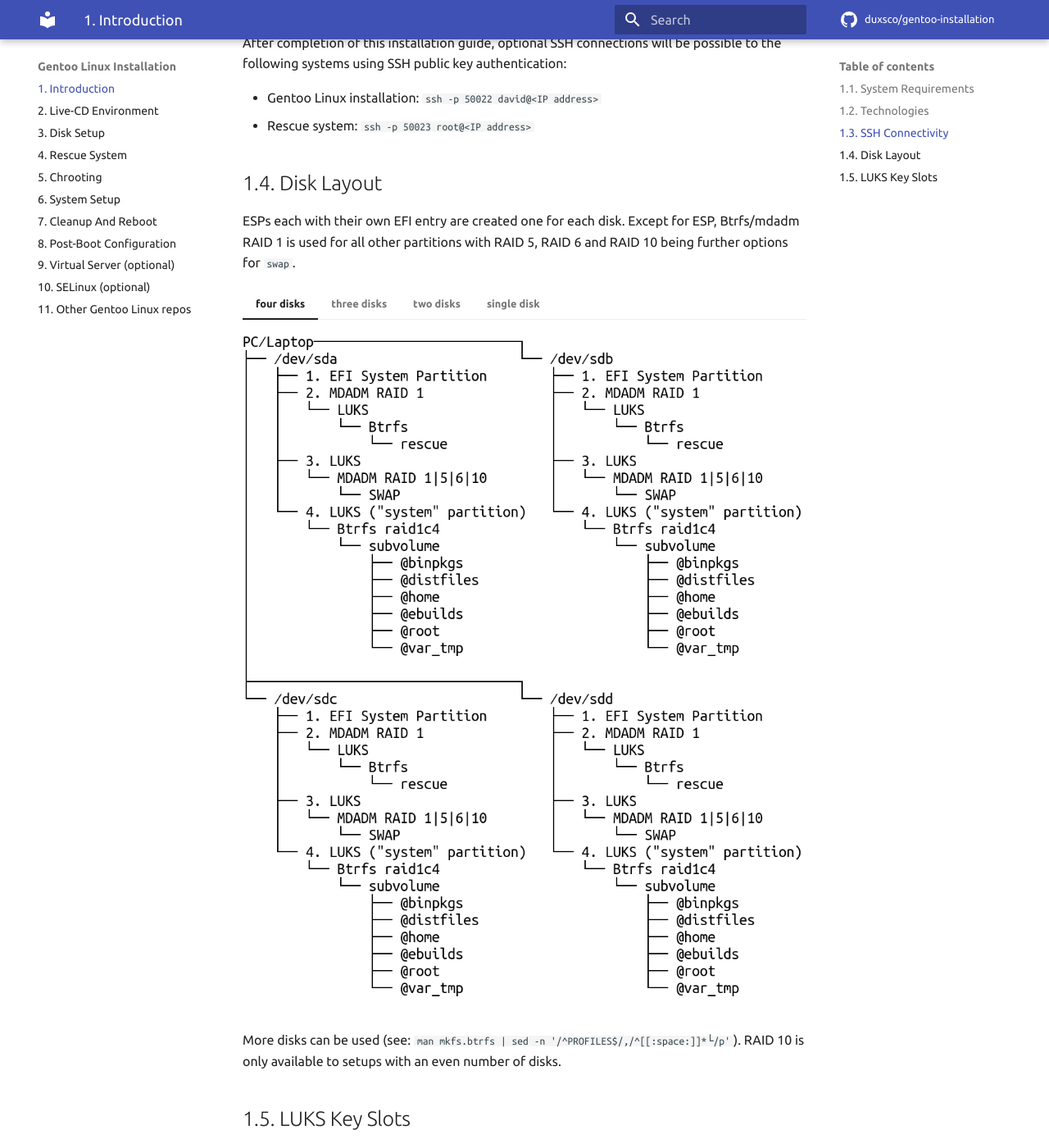
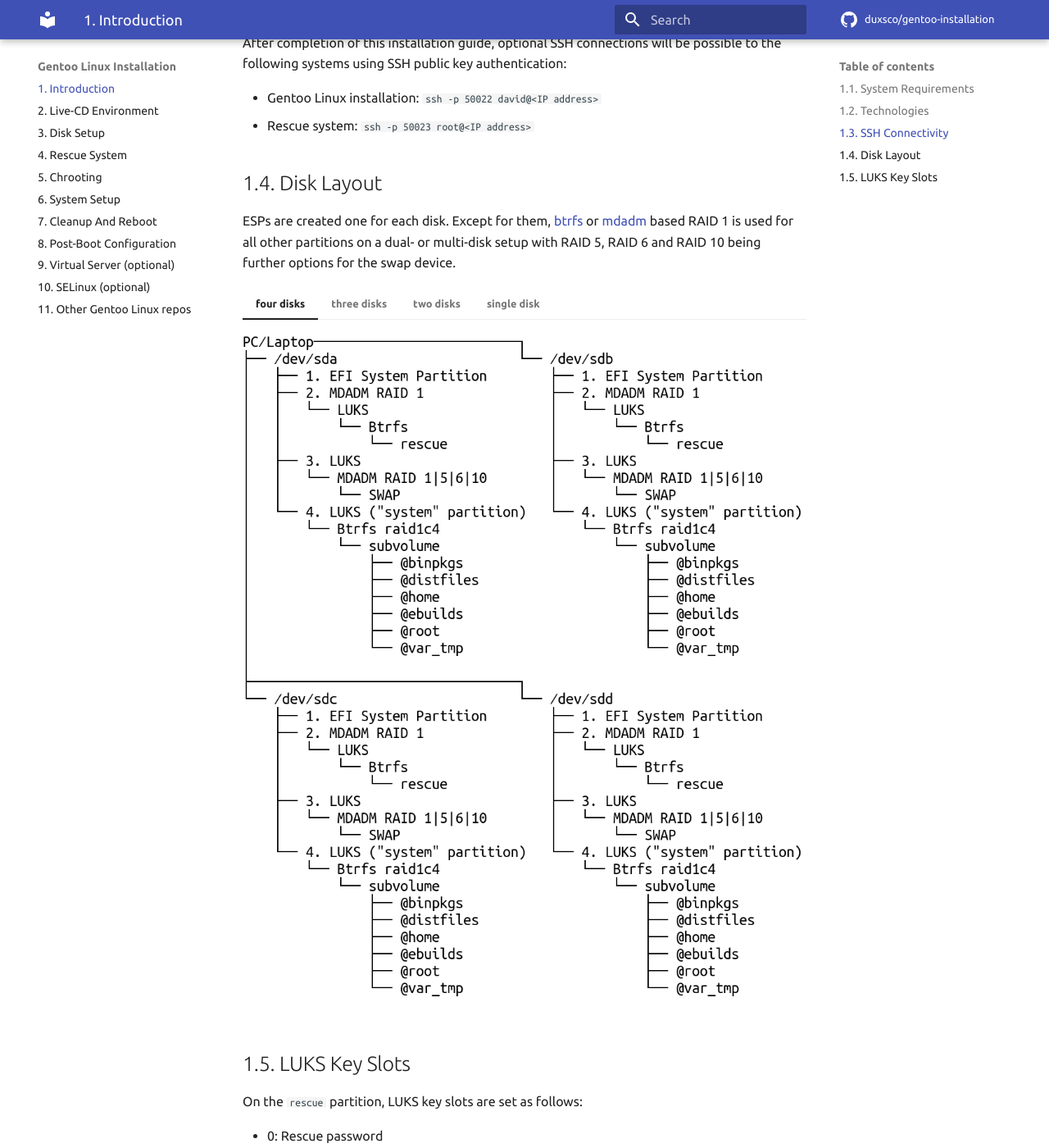
Before and after one commit to duxsco/gentoo-installation, an MkDocs documentation site: the page built from docs/index.md, in a window 1280 px wide and 1400 px high, scrolled down 1168 px. Shown: the whole window at 82% size. Built offline with MkDocs 1.6.1 and Material for MkDocs 9.7.7, drawn with Linux system fonts in a browser that asks for light colours; comment, search, counter and statistics services are not loaded.

Commit message:
Update "1.4. Disk Layout"

```diff
--- a/docs/index.md
+++ b/docs/index.md
@@ -28,7 +28,7 @@ After completion of this installation guide, optional SSH connections will be po
 
 ## 1.4. Disk Layout
 
-ESPs each with their own EFI entry are created one for each disk. Except for ESP, Btrfs/mdadm RAID 1 is used for all other partitions with RAID 5, RAID 6 and RAID 10 being further options for `swap`.
+ESPs are created one for each disk. Except for them, [btrfs](https://btrfs.readthedocs.io/en/latest/mkfs.btrfs.html#profiles) or [mdadm](https://raid.wiki.kernel.org/index.php/Introduction#The_RAID_levels) based RAID 1 is used for all other partitions on a dual- or multi-disk setup with RAID 5, RAID 6 and RAID 10 being further options for the swap device.
 
 === "four disks"
 
@@ -46,8 +46,6 @@ ESPs each with their own EFI entry are created one for each disk. Except for ESP
 
     ![single disk](/images/single_disk.png)
 
-More disks can be used (see: `man mkfs.btrfs | sed -n '/^PROFILES$/,/^[[:space:]]*└/p'`). RAID 10 is only available to setups with an even number of disks.
-
 ## 1.5. LUKS Key Slots
 
 On the `rescue` partition, LUKS key slots are set as follows:
```
